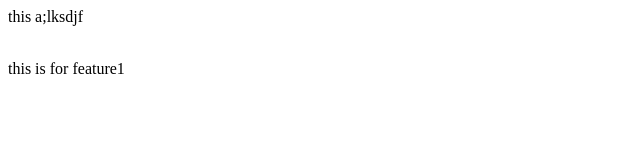
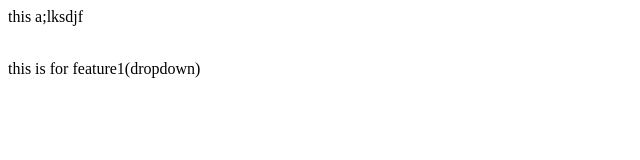
Before and after one commit to anon-91/localRepo, a plain HTML site: page index.html in a window 1280 px wide. Shown: the full height of the page, 0-640 px from the left. Drawn offline with Linux system fonts and the light colour scheme.

```diff
--- a/index.html
+++ b/index.html
@@ -1,3 +1,3 @@
 <p>this a;lksdjf</p>
 <br>
-<p1>this is for feature1</p1>
+<p1>this is for feature1(dropdown)</p1>
```
